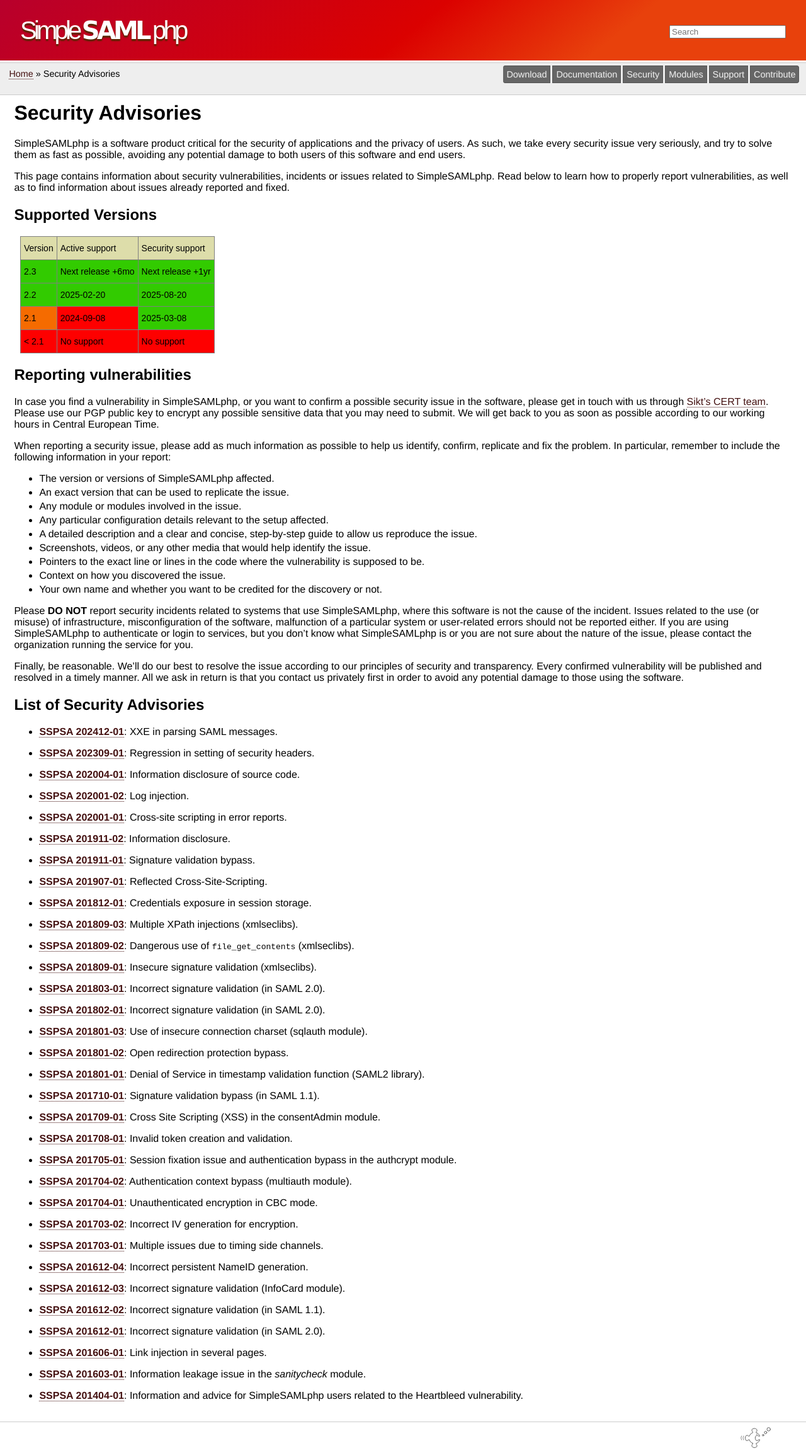
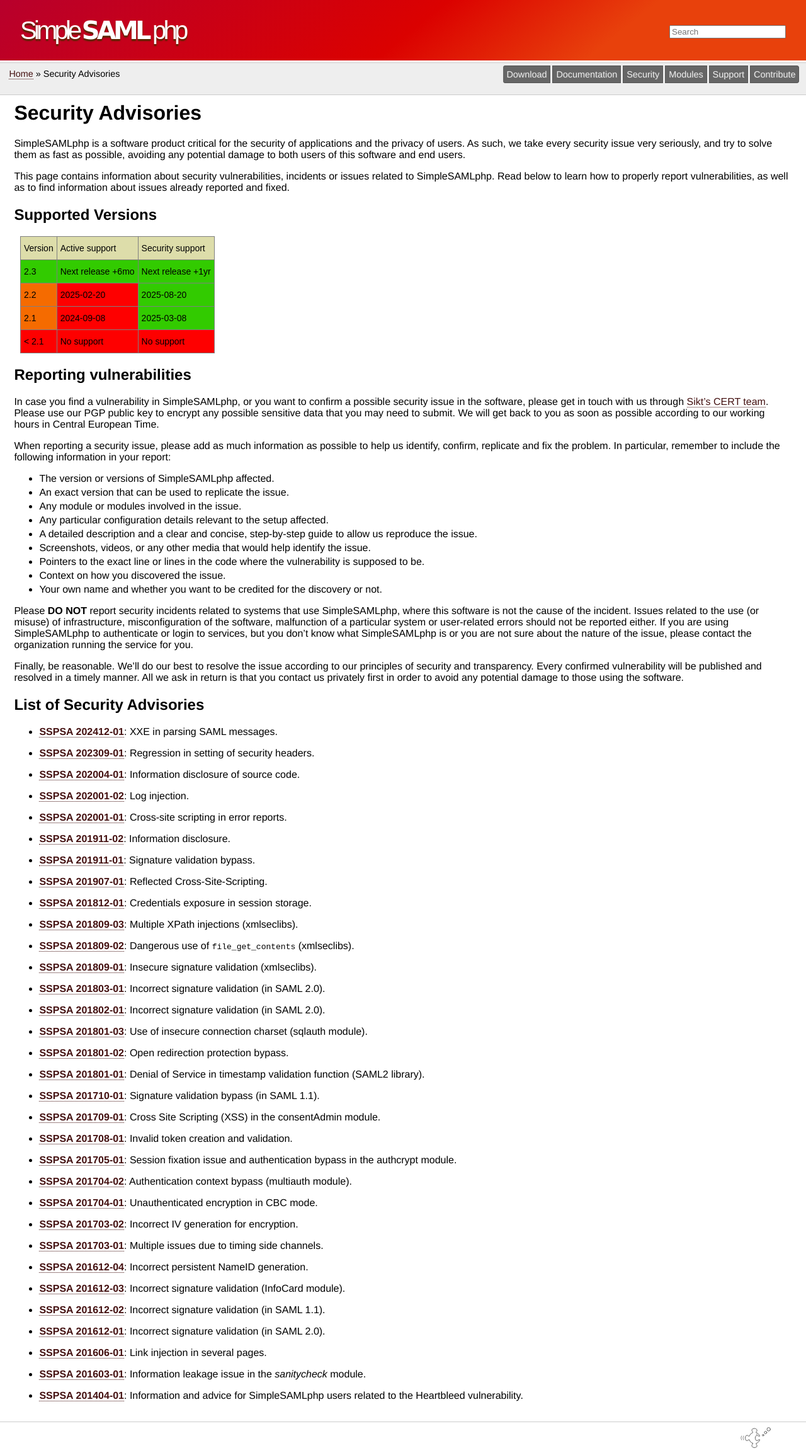
Before and after one commit to simplesamlphp/simplesamlphp.github.io, a Jekyll site: the page built from security/index.md, in a window 1280 px wide. Shown: the whole page at 63% size. Built offline with Jekyll 4.4.1, drawn with Linux system fonts in a browser that asks for light colours.

Commit message:
2.2: End of maintenance support

```diff
--- a/security/index.md
+++ b/security/index.md
@@ -28,8 +28,8 @@
     <td class="tg-d52n">Next release +1yr</td>
   </tr>
   <tr>
-    <td class="tg-d52n">2.2</td>
-    <td class="tg-d52n">2025-02-20</td>
+    <td class="tg-3wb8">2.2</td>
+    <td class="tg-tw5s">2025-02-20</td>
     <td class="tg-d52n">2025-08-20</td>
   </tr>
   <tr>
```
